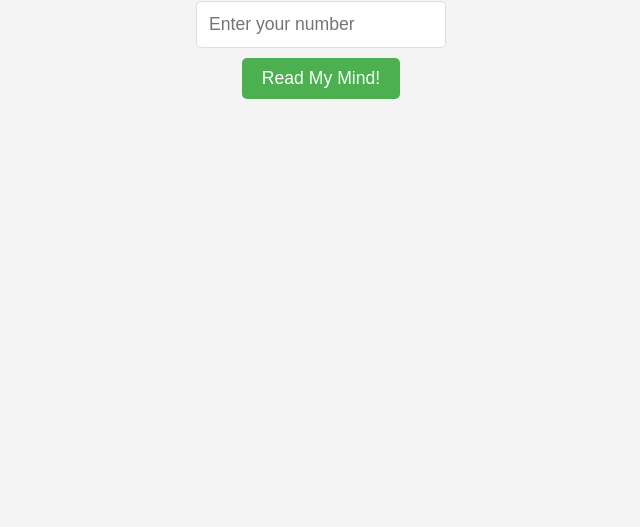
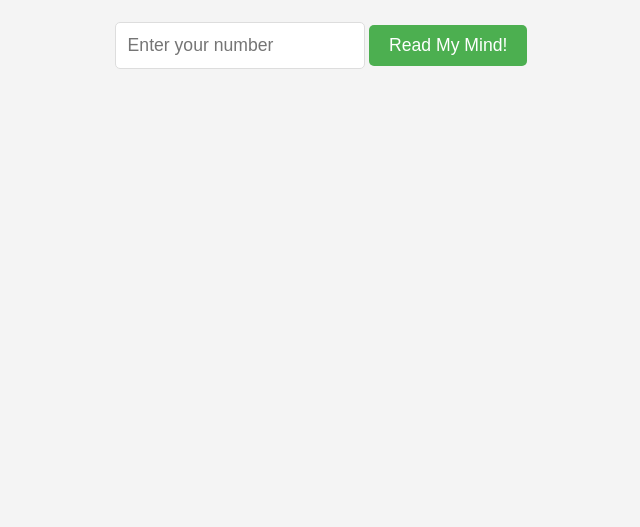
Before and after one commit to AydinCY/mind-reader, a website: page public/index.html in a window 1280 px wide. Shown: the part 273-800 px from the top of the page, without its empty margins (319-959 px from the left). Drawn offline with Linux system fonts and the light colour scheme.

Commit message:
Update style.css

```diff
--- a/public/style.css
+++ b/public/style.css
@@ -31,22 +31,18 @@ body {
   font-weight: bold;
 }
 
-/* Input + Button container */
+/* Input + Button */
 .input-container {
-  display: flex;
-  flex-direction: column;
-  align-items: center;
-  gap: 10px;
   margin-bottom: 20px;
 }
 
-input[type="number"],
-input[type="email"] {
+input {
   padding: 12px;
   font-size: 1.1rem;
   width: 250px;
   border-radius: 5px;
   border: 1px solid #ddd;
+  margin-bottom: 10px;
 }
 
 button {
@@ -96,6 +92,7 @@ button:hover {
 }
 
 /* Second loading GIF styling (under loading bar) */
+/* Attempt to “remove” green screen via mix-blend-mode on a light background */
 .loading-gif-wrapper {
   display: flex;
   justify-content: center;
```
